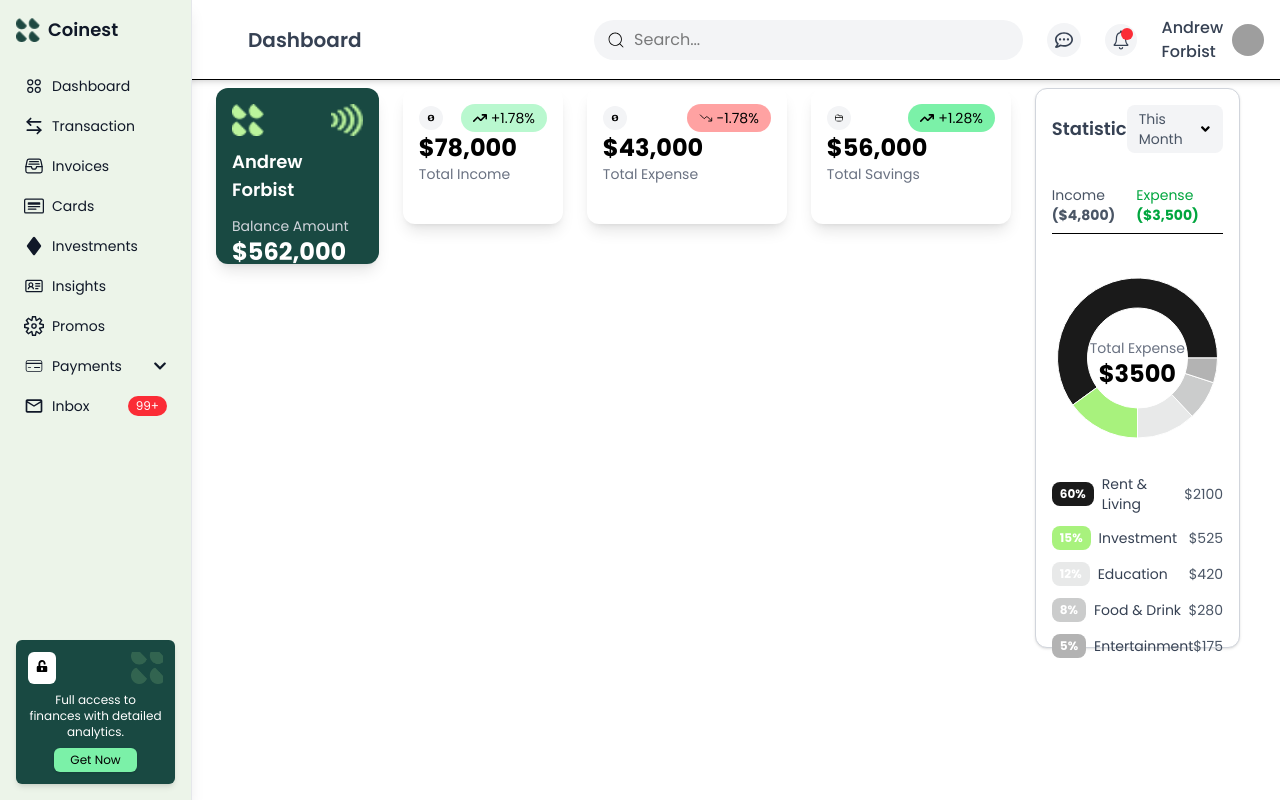
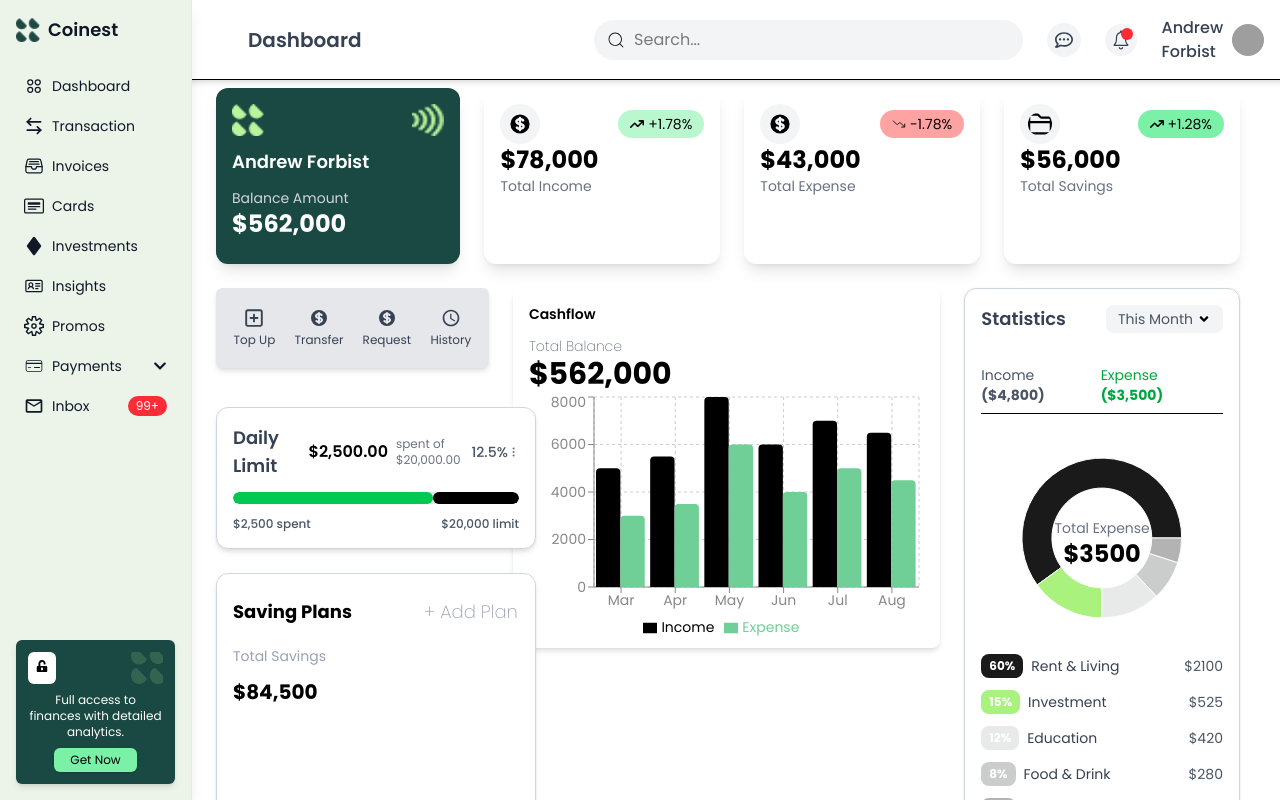
Before and after one commit to SufyanAli56/Dashboard_coin, a React (Vite) app: page / in a window 1280 px wide. Shown: the top 800 px of the page. Built offline with nearby package versions, Linux system fonts and the light colour scheme; grey boxes are pictures that could not be loaded; a web font is replaced by a local one.

Commit message:
Dashboard

```diff
--- a/src/Ui/Dashboard/Dashboard.jsx
+++ b/src/Ui/Dashboard/Dashboard.jsx
@@ -1,14 +1,32 @@
-import React, { useState } from "react";
+import React from "react";
 import Header from "../../components/Header/Header";
 import Sidebar from "../../components/Sidebar/Sidebar";
 import Logo from "../../assets/symbol (2).png";
 import Union from "../../assets/Union.png";
 import { HiCurrencyDollar } from "react-icons/hi";
-import { FaRegFolderClosed, FaArrowTrendUp } from "react-icons/fa6";
-import { BsThreeDotsVertical } from "react-icons/bs";
+import {
+  FaRegFolderClosed,
+  FaArrowTrendUp,
+  FaRegSquarePlus,
+} from "react-icons/fa6";
 import { IoTrendingDown } from "react-icons/io5";
 import { FaAngleDown } from "react-icons/fa";
-import { ResponsiveContainer, PieChart, Pie, Cell } from "recharts";
+import { MdAccessTime } from "react-icons/md";
+import { BsThreeDotsVertical } from "react-icons/bs";
+
+import {
+  ResponsiveContainer,
+  PieChart,
+  Pie,
+  Cell,
+  BarChart,
+  Bar,
+  XAxis,
+  YAxis,
+  Tooltip,
+  CartesianGrid,
+  Legend,
+} from "recharts";
 
 // Pie Chart Data
 const data = [
@@ -19,6 +37,15 @@ const data = [
   { name: "Entertainment", value: 175, color: "#B3B3B3", percentage: "5%" },
 ];
 
+const data2 = [
+  { name: "Mar", income: 5000, expense: 3000 },
+  { name: "Apr", income: 5500, expense: 3500 },
+  { name: "May", income: 8000, expense: 6000 },
+  { name: "Jun", income: 6000, expense: 4000 },
+  { name: "Jul", income: 7000, expense: 5000 },
+  { name: "Aug", income: 6500, expense: 4500 },
+];
+
 const totalExpense = data.reduce((sum, entry) => sum + entry.value, 0);
 
 const Dashboard = () => {
@@ -26,9 +53,12 @@ const Dashboard = () => {
     <>
       <Header title="Dashboard" />
       <Sidebar />
-      <div className="p-4 lg:p-6 lg:ml-44 mt-12 min-h-screen text-sm flex flex-col lg:flex-row gap-6">
-        {/* Left Side - Balance Card */}
-        <div className="bg-[#194942]  sm:w-80 w-70  h-44 rounded-xl p-4 shadow-lg text-white relative">
+
+      <div className="p-6 lg:ml-44 mt-12 min-h-screen text-sm flex flex-col gap-6">
+        {/* Top Section: Balance & Overview Cards */}
+        <div className="flex flex-wrap lg:flex-nowrap gap-6">
+          {/* Balance Card */}
+          <div className="bg-[#194942] w-full sm:w-80 h-44 rounded-xl p-4 shadow-lg text-white">
             <div className="flex justify-between items-center">
               <img src={Logo} alt="Logo" className="w-8 h-8" />
               <img src={Union} alt="Union" className="w-8 h-8" />
@@ -40,15 +70,14 @@ const Dashboard = () => {
             </div>
           </div>
 
-        {/* Right Side - Cards in Row for Large Screens */}
-        <div className="flex flex-wrap lg:flex-nowrap gap-6 w-full">
+          {/* Overview Cards */}
+          <div className="grid grid-cols-1 sm:grid-cols-2 lg:grid-cols-3 gap-6 w-full">
             {/* Income Card */}
-          <div className="bg-white flex-1 min-w-[160px] h-34 rounded-xl p-4 shadow-lg flex flex-col">
+            <div className="bg-white rounded-xl p-4 shadow-lg flex flex-col">
               <div className="flex justify-between items-center">
-              <HiCurrencyDollar className="w-6 h-6 bg-gray-100 p-2 rounded-full" />
+                <HiCurrencyDollar className="w-10 h-10 bg-gray-100 p-2 rounded-full" />
                 <span className="bg-green-200 px-3 py-1 rounded-full flex items-center gap-1">
-                <FaArrowTrendUp />
-                +1.78%
+                  <FaArrowTrendUp /> +1.78%
                 </span>
               </div>
               <h3 className="text-2xl font-bold">$78,000</h3>
@@ -56,12 +85,11 @@ const Dashboard = () => {
             </div>
 
             {/* Expense Card */}
-          <div className="bg-white flex-1 h-34 min-w-[200px] rounded-xl p-4 shadow-lg flex flex-col">
+            <div className="bg-white rounded-xl p-4 shadow-lg flex flex-col">
               <div className="flex justify-between items-center">
-              <HiCurrencyDollar className="w-6 h-6 bg-gray-100 p-2 rounded-full" />
+                <HiCurrencyDollar className="w-10 h-10 bg-gray-100 p-2 rounded-full" />
                 <span className="bg-red-300 px-3 py-1 rounded-full flex items-center gap-1">
-                <IoTrendingDown />
-                -1.78%
+                  <IoTrendingDown /> -1.78%
                 </span>
               </div>
               <h3 className="text-2xl font-bold">$43,000</h3>
@@ -69,24 +97,85 @@ const Dashboard = () => {
             </div>
 
             {/* Savings Card */}
-          <div className="bg-white h-34 flex-1 min-w-[200px] rounded-xl p-4 shadow-lg flex flex-col">
+            <div className="bg-white rounded-xl p-4 shadow-lg flex flex-col">
               <div className="flex justify-between items-center">
-              <FaRegFolderClosed className="w-6 h-6 bg-gray-100 p-2 rounded-full" />
+                <FaRegFolderClosed className="w-10 h-10 bg-gray-100 p-2 rounded-full" />
                 <span className="bg-green-300 px-3 py-1 rounded-full flex items-center gap-1">
-                <FaArrowTrendUp />
-                +1.28%
+                  <FaArrowTrendUp /> +1.28%
                 </span>
               </div>
               <h3 className="text-2xl font-bold">$56,000</h3>
               <p className="text-gray-500 text-sm">Total Savings</p>
             </div>
           </div>
+        </div>
 
-        {/* Statistics Section with Pie Chart */}
-        <div className="border border-gray-300 w-full h-140 sm:w-96 rounded-xl p-4 shadow-sm bg-white">
-          {/* Header */}
+        {/* Bottom Section: Statistics & Actions */}
+        <div className="flex flex-col lg:flex-row justify-between gap-6">
+          <div className="bg-gray-200 w-full lg:w-80 h-20 rounded-md flex items-center justify-around p-2 shadow-md">
+            {[
+              {
+                icon: <FaRegSquarePlus className="w-5 h-5" />,
+                label: "Top Up",
+              },
+              {
+                icon: <HiCurrencyDollar className="w-5 h-5" />,
+                label: "Transfer",
+              },
+              {
+                icon: <HiCurrencyDollar className="w-5 h-5" />,
+                label: "Request",
+              },
+              { icon: <MdAccessTime className="w-5 h-5" />, label: "History" },
+            ].map((item, index) => (
+              <div
+                key={index}
+                className="flex flex-col items-center text-gray-700 hover:text-black"
+              >
+                {item.icon}
+                <p className="text-xs mt-1">{item.label}</p>
+              </div>
+            ))}
+          </div>
+
+          {/* Income & Expense Bar Chart */}
+          <div className="bg-white p-4 rounded-lg h-90 shadow-md w-full lg:w-[500px]">
+            <h1 className="text-sm font-semibold mb-3">Cashflow</h1>
+            <p className="text-sm font-extralight text-gray-500">
+              Total Balance
+            </p>
+            <h3 className="text-3xl font-bold">$562,000</h3>
+            <ResponsiveContainer width="100%" height={250}>
+              <BarChart data={data2}>
+                <CartesianGrid strokeDasharray="3 3" />
+                <XAxis dataKey="name" stroke="#888" />
+                <YAxis stroke="#888" />
+                <Tooltip />
+                <Legend />
+                <Bar
+                  dataKey="income"
+                  fill="#000000"
+                  barSize={30}
+                  radius={[4, 4, 0, 0]}
+                  name="Income"
+                />
+                <Bar
+                  dataKey="expense"
+                  fill="#6fcf97"
+                  barSize={30}
+                  radius={[4, 4, 0, 0]}
+                  name="Expense"
+                />
+              </BarChart>
+            </ResponsiveContainer>
+          </div>
+
+          {/* Statistics Card */}
+          <div className="border border-gray-300 w-80 rounded-xl p-4 shadow-sm bg-white">
             <div className="flex justify-between items-center">
-            <h3 className="text-lg font-semibold text-gray-700">Statistic</h3>
+              <h3 className="text-lg font-semibold text-gray-700">
+                Statistics
+              </h3>
               <div className="flex items-center gap-1 bg-gray-100 px-3 py-1 rounded-lg cursor-pointer">
                 <span className="text-gray-600 text-sm">This Month</span>
                 <FaAngleDown />
@@ -95,8 +184,12 @@ const Dashboard = () => {
 
             {/* Income & Expense Summary */}
             <div className="flex mt-8 justify-between text-gray-600 text-sm">
-            <span>Income <strong>($4,800)</strong></span>
-            <span className="text-green-600">Expense <strong>($3,500)</strong></span>
+              <span>
+                Income <strong>($4,800)</strong>
+              </span>
+              <span className="text-green-600">
+                Expense <strong>($3,500)</strong>
+              </span>
             </div>
             <div className="border-b mt-2"></div>
 
@@ -104,7 +197,14 @@ const Dashboard = () => {
             <div className="flex flex-col items-center mt-6">
               <ResponsiveContainer width="100%" height={200}>
                 <PieChart>
-                <Pie data={data} dataKey="value" cx="50%" cy="50%" innerRadius={50} outerRadius={80}>
+                  <Pie
+                    data={data}
+                    dataKey="value"
+                    cx="50%"
+                    cy="50%"
+                    innerRadius={50}
+                    outerRadius={80}
+                  >
                     {data.map((entry, index) => (
                       <Cell key={`cell-${index}`} fill={entry.color} />
                     ))}
@@ -116,13 +216,14 @@ const Dashboard = () => {
                 <p className="text-2xl font-bold">${totalExpense}</p>
               </div>
             </div>
-
-          {/* Expense Breakdown */}
             <div className="mt-4 space-y-3">
               {data.map((item, index) => (
                 <div key={index} className="flex items-center justify-between">
                   <span className="flex items-center gap-2">
-                  <span className="text-xs font-bold text-white px-2 py-1 rounded-lg" style={{ backgroundColor: item.color }}>
+                    <span
+                      className="text-xs font-bold text-white px-2 py-1 rounded-lg"
+                      style={{ backgroundColor: item.color }}
+                    >
                       {item.percentage}
                     </span>
                     <span className="text-gray-700 text-sm">{item.name}</span>
@@ -133,6 +234,46 @@ const Dashboard = () => {
             </div>
           </div>
         </div>
+        <div className="w-80 border lg:-mt-114 border-gray-300 rounded-xl p-4 flex flex-col gap-3 shadow-md bg-white">
+          {/* Header */}
+          <div className="flex justify-between items-center">
+            <h2 className="text-lg font-semibold text-gray-700">Daily Limit</h2>
+            <div className="flex items-center gap-2">
+              <h4 className="text-base font-semibold">$2,500.00</h4>
+              <p className="text-xs text-gray-500">spent of $20,000.00</p>
+            </div>
+            <span className="text-sm font-medium text-gray-600">12.5%</span>
+            <BsThreeDotsVertical className="text-gray-500 cursor-pointer" />
+          </div>
+
+          {/* Dual Color Progress Bar */}
+          <div className="w-full bg-gray-200 rounded-full h-3 relative overflow-hidden">
+            <div
+              className="absolute top-0 left-0 h-full bg-green-500 rounded-full"
+              style={{ width: "70%" }}
+            ></div>
+            <div
+              className="absolute top-0 left-[70%] h-full bg-black rounded-full"
+              style={{ width: "30%" }}
+            ></div>
+          </div>
+
+          {/* Amount Info */}
+          <div className="flex justify-between text-xs text-gray-600">
+            <span className="font-medium">$2,500 spent</span>
+            <span className="font-medium">$20,000 limit</span>
+          </div>
+        </div>
+        <div className="w-80 border h-120 border-gray-300 rounded-xl p-4 flex flex-col gap-3 shadow-md bg-white">
+        <div className="mt-2  flex flex-row gap-18 ">
+          <h1 className="text-lg font-bold">Saving Plans</h1>
+          <p className="text-lg font-extralight text-gray-400">+ Add Plan</p>
+        </div >
+        <h2 className="mt-2 text-gray-400 ">Total Savings</h2>
+        <h1 className="text-xl font-bold ">$84,500</h1>
+
+        </div>
+      </div>
     </>
   );
 };
```
Lines whose indentation alone changed are shown as unchanged.
